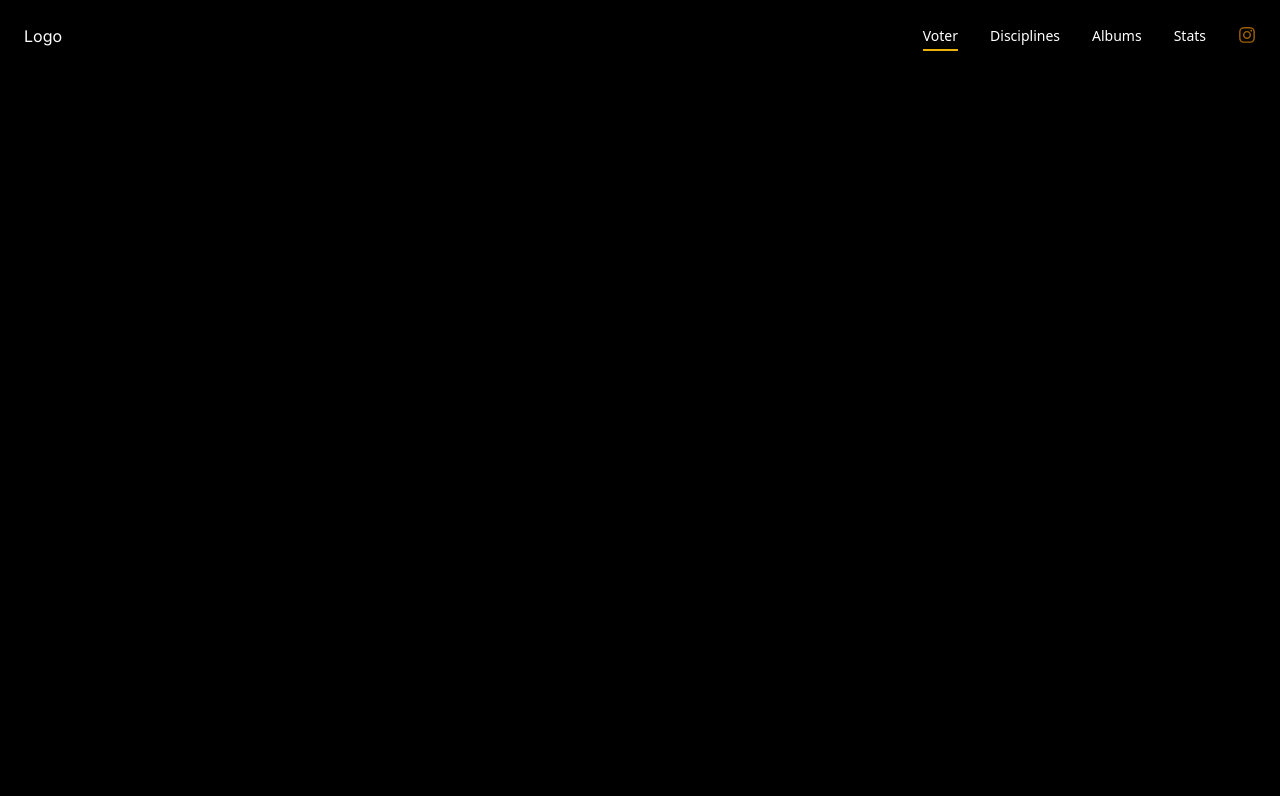
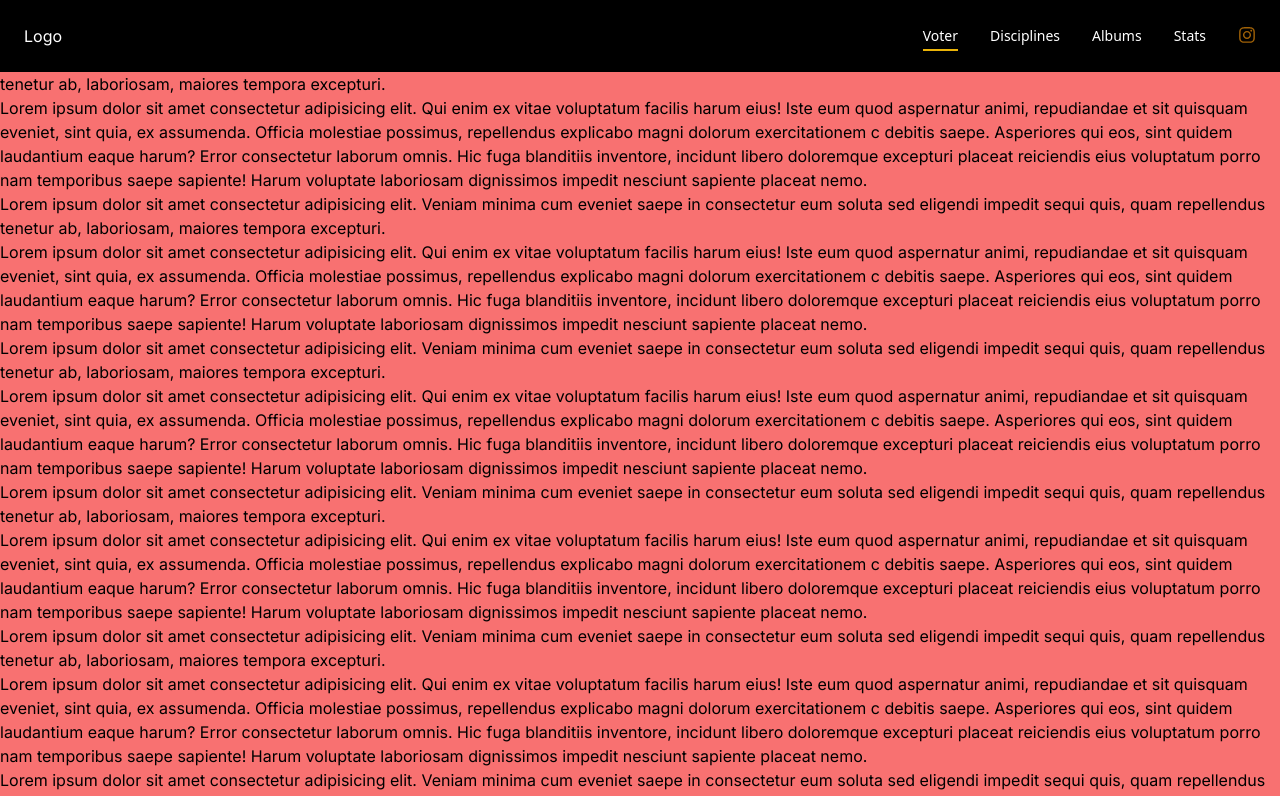
Before and after one commit to acelest/summer-show-frontend, a Next.js app: page / in a window 1280 px wide. Shown: the top 796 px of the page. Built offline with nearby package versions, Linux system fonts and the light colour scheme.

Commit message:
components

```diff
--- a/src/components/Banner.jsx
+++ b/src/components/Banner.jsx
@@ -1,6 +1,6 @@
 export default function Banner() {
   return (
-    <div className="bg-black ">
+    <div className="bg-red-400 ">
       <p>
         Lorem ipsum dolor sit amet consectetur adipisicing elit. Veniam minima
         cum eveniet saepe in consectetur eum soluta sed eligendi impedit sequi
--- a/src/components/Header.jsx
+++ b/src/components/Header.jsx
@@ -11,7 +11,7 @@ const Navbar = () => {
   };
 
   return (
-    <nav className="fixed w-full p-6 bg-transparent bg-black">
+    <nav className="fixed w-full p-6  bg-black">
       <div className="flex items-center justify-between text-white">
         {/* Header logo */}
         <div>
```
